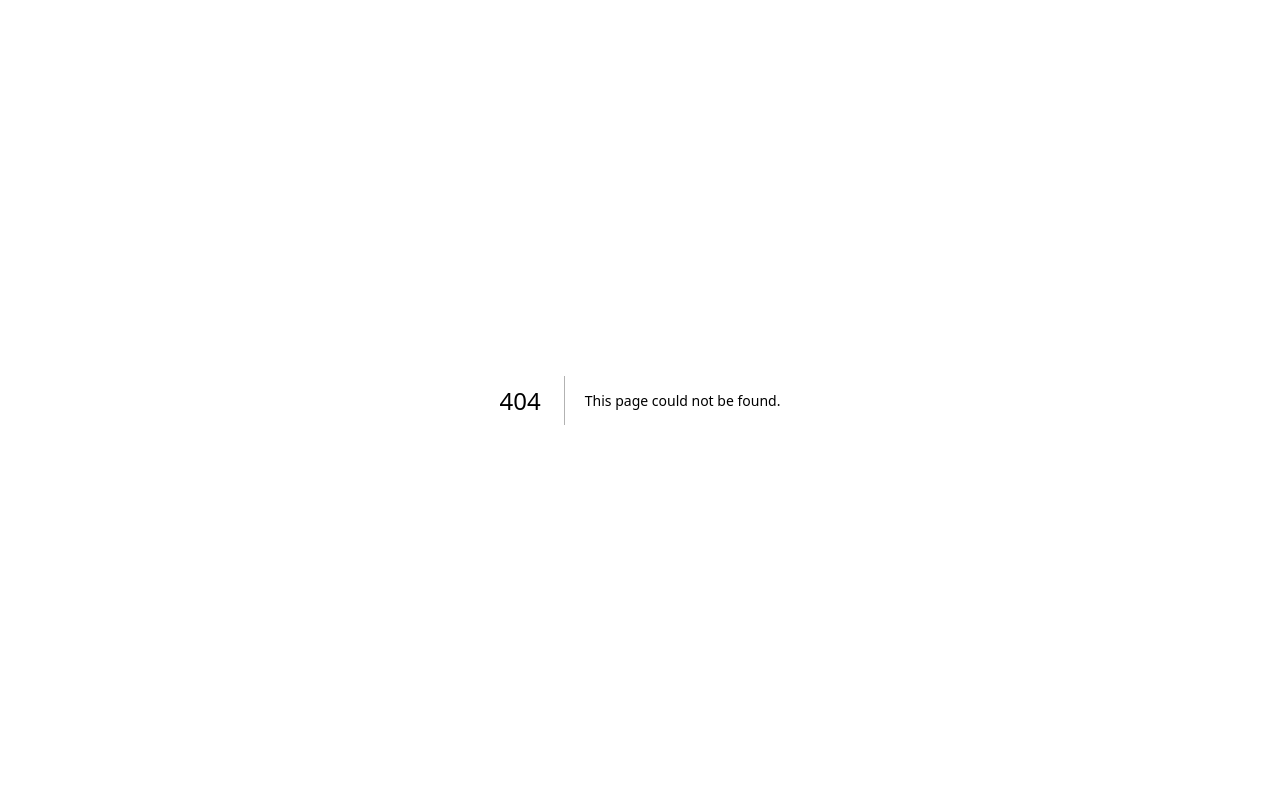
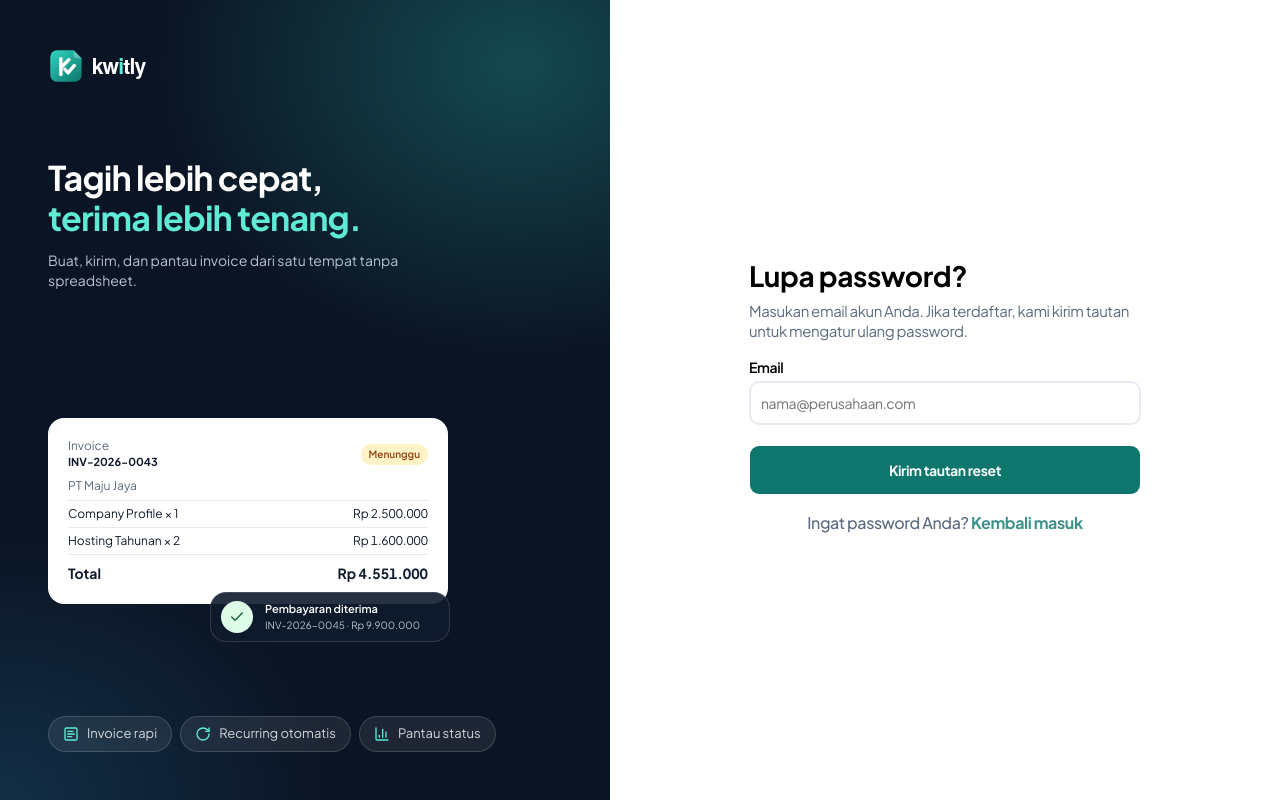
Before and after one commit to Fikri-Ramadan/kwitly, a Next.js app in the folder web/: page /forgot-password in a window 1280 px wide. Before the commit this address had no page. Built offline with nearby package versions, Linux system fonts and the light colour scheme.

Commit message:
feat(ui): Add forgot password page
Add an Indonesian password-reset request screen and refine link styling across the sign-in and registration panels.

```diff
--- /dev/null
+++ b/web/app/forgot-password/page.tsx
@@ -0,0 +1,11 @@
+import BrandPannel from "@/components/BrandPannel";
+import ForgotPannel from "@/components/ForgotPannel";
+
+export default function ForgotPasswordPage() {
+  return (
+    <div className="flex-1 flex min-h-screen font-sans">
+      <BrandPannel />
+      <ForgotPannel />
+    </div>
+  );
+}
--- /dev/null
+++ b/web/components/ForgotPannel.tsx
@@ -0,0 +1,57 @@
+'use client';
+
+import { motion, AnimatePresence } from "framer-motion";
+import { Field, FieldLabel } from "./ui/field";
+import { InputGroup, InputGroupInput } from "./ui/input-group";
+import { Button } from "./ui/button";
+import Link from "next/link";
+
+export default function ForgotPannel() {
+  return (
+    <motion.div
+      initial={{ opacity: 0, y: 15 }}
+      animate={{ opacity: 1, y: 0 }}
+      transition={{ duration: 0.5, ease: "easeOut" }}
+      className="flex-1 flex flex-col justify-center text-black">
+      <div className="mx-auto">
+        <div className="w-[392px] tracking-tight space-y-4 overflow-hidden min-h-[84px] relative mb-2.5">
+          <AnimatePresence mode="wait">
+            <motion.div
+              initial={{ opacity: 0, y: -8 }}
+              animate={{ opacity: 1, y: 0 }}
+              exit={{ opacity: 0, y: 8 }}
+              transition={{ duration: 0.18, ease: "easeInOut" }}
+              className="space-y-1">
+              <h1 className="text-[28px] font-bold">Lupa password?</h1>
+              <p className="text-[15px] text-muted leading-snug">Masukan email akun Anda. Jika terdaftar, kami kirim tautan untuk mengatur ulang password.</p>
+            </motion.div>
+          </AnimatePresence>
+
+          <motion.div
+            initial={{ opacity: 0, x: -12 }}
+            animate={{ opacity: 1, x: 0 }}
+            exit={{ opacity: 0, x: 12 }}
+            transition={{ duration: 0.18, ease: "easeInOut" }}
+            className="space-y-5"
+          >
+            <Field className="max-w-full">
+              <FieldLabel htmlFor="inline-end-input" className="font-semibold -mb-1">Email</FieldLabel>
+              <InputGroup className="py-5 border-2 border-line">
+                <InputGroupInput
+                  id="inline-end-input"
+                  type="email"
+                  placeholder="nama@perusahaan.com"
+                />
+              </InputGroup>
+            </Field>
+
+            <div className="space-y-2">
+              <Button className={'w-full py-6! font-bold'}>Kirim tautan reset</Button>
+              <div className="text-center mt-2 text-muted font-medium">Ingat password Anda? <Link href={'/sign-in'} className="text-primary font-bold opacity-80 hover:opacity-90">Kembali masuk</Link></div>
+            </div>
+          </motion.div>
+        </div>
+      </div>
+    </motion.div>
+  );
+}
--- a/web/components/LoginPannel.tsx
+++ b/web/components/LoginPannel.tsx
@@ -139,7 +139,7 @@ function TabsPassword({ setActiveTab }: Omit<LoginTabsProps, 'activeTab'>) {
           />
         </InputGroup>
         <FieldDescription className="text-end text-primary font-semibold">
-          <Link href={''} className="no-underline! hover:opacity-90">Lupa password?</Link>
+          <Link href={''} className="no-underline! opacity-80 hover:opacity-90">Lupa password?</Link>
         </FieldDescription>
       </Field>
       <Field>
@@ -156,7 +156,7 @@ function TabsPassword({ setActiveTab }: Omit<LoginTabsProps, 'activeTab'>) {
           className={'w-full py-6! font-bold text-black/80'}
           onClick={() => { setActiveTab('magiclink'); }}
         >Kirim magic link ke email</Button>
-        <div className="text-center mt-2 text-muted font-medium">Belum punya akun? <Link href={'/register'} className="text-primary font-bold hover:opacity-90">Daftar</Link></div>
+        <div className="text-center mt-2 text-muted font-medium">Belum punya akun? <Link href={'/register'} className="text-primary font-bold opacity-80 hover:opacity-90">Daftar</Link></div>
       </Field>
     </TabsContent>
   );
--- a/web/components/RegisterPannel.tsx
+++ b/web/components/RegisterPannel.tsx
@@ -84,7 +84,7 @@ export default function RegisterPannel() {
 
             <div className="space-y-2">
               <Button className={'w-full py-6! font-bold'}>Buat akun</Button>
-              <div className="text-center mt-2 text-muted font-medium">Sudah punya akun? <Link href={'/sign-in'} className="text-primary font-bold hover:opacity-90">Masuk</Link></div>
+              <div className="text-center mt-2 text-muted font-medium">Sudah punya akun? <Link href={'/sign-in'} className="text-primary font-bold opacity-80 hover:opacity-90">Masuk</Link></div>
             </div>
           </motion.div>
         </div>
```
